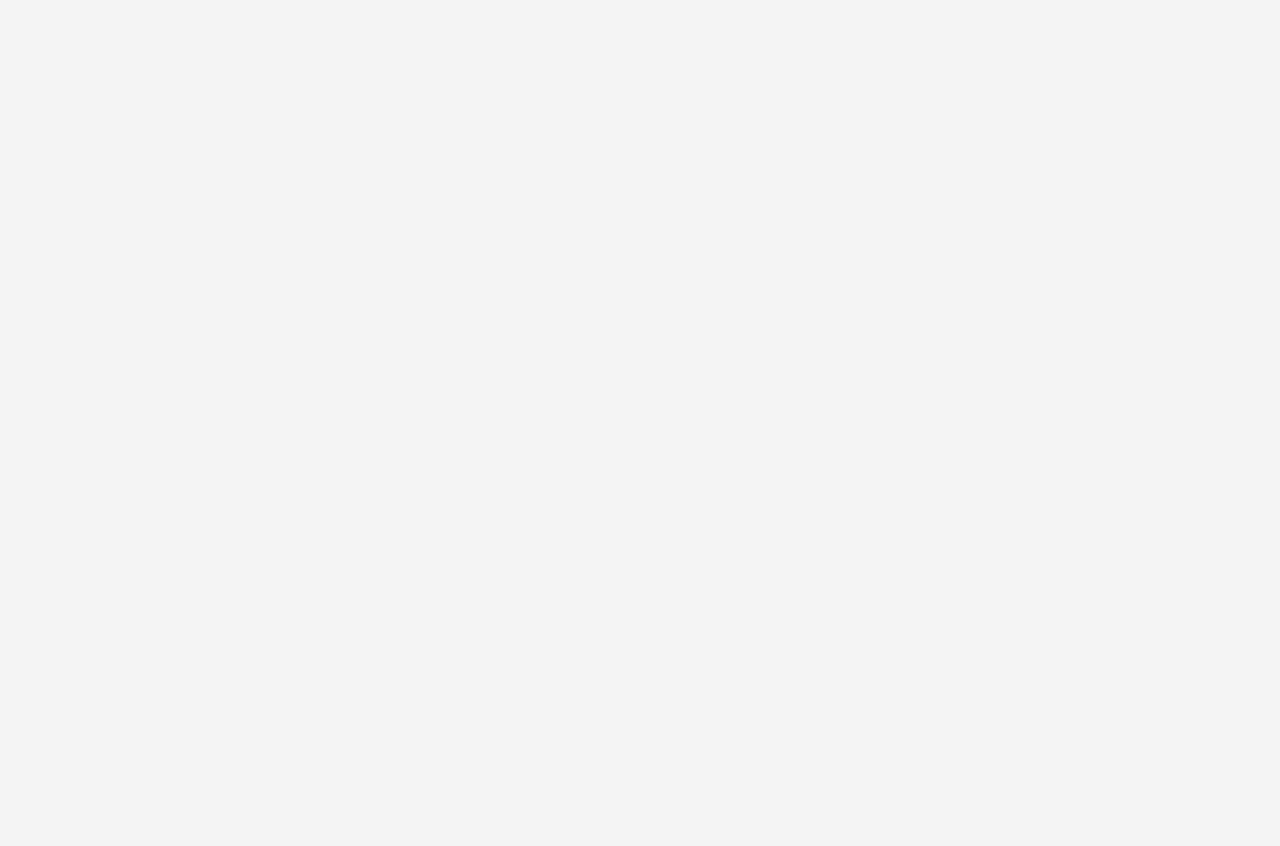
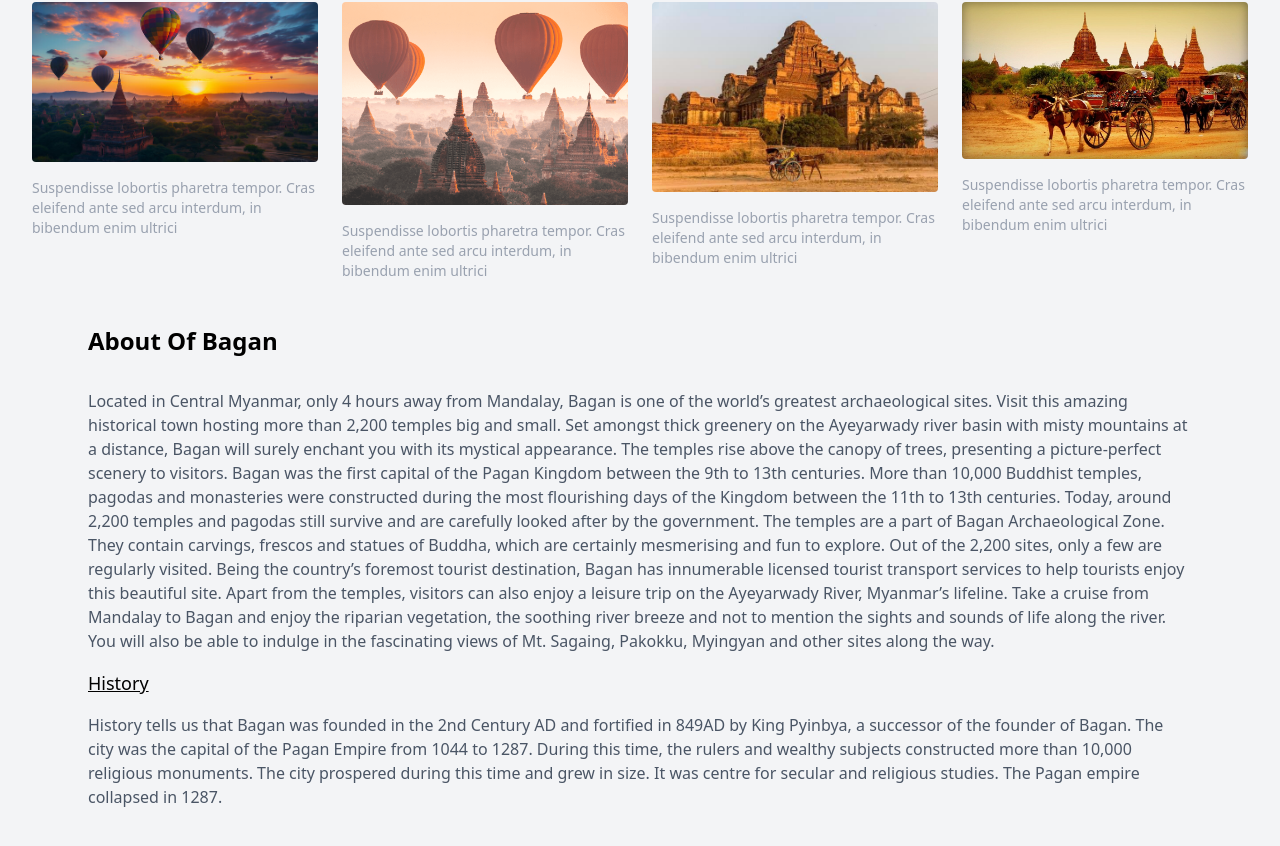
Before and after one commit to aungNyeinChan93/Vue_Router-4, a Vue app: page /bagan/about in a window 1280 px wide. Before the commit this address had no page. Shown: the part 230-1076 px from the top of the page. Before the commit the page ends 800 px from the top, so only its background shows below. Built offline with nearby package versions, Linux system fonts and the light colour scheme.

Commit message:
nested route

```diff
--- a/src/components/layouts/Master.vue
+++ b/src/components/layouts/Master.vue
@@ -104,8 +104,8 @@
             <div class="mx-auto max-w-7xl px-4 py-6 sm:px-6 lg:px-8">
                 <h1 class="text-4xl font-stretch-75% font-mono tracking-tight text-gray-900">
                     {{ $route.params.name
-                        ? $route.params.name.toUpperCase()
-                        : $route.name.toUpperCase()
+                        ? $route.params.name
+                        : $route.name
                     }}
                 </h1>
             </div>
--- a/src/router/index.js
+++ b/src/router/index.js
@@ -25,7 +25,7 @@ const router = createRouter({
       component: Test,
       children: [
         {
-          path: "/test/1",
+          path: "1",
           name: "test-1",
           component: () => import("@/views/TestView.vue"),
         },
@@ -35,7 +35,7 @@ const router = createRouter({
           component: "",
         },
         {
-          path: "3/:name",
+          path: "3/:name?",
           name: "test-3",
           component: () => import("@/views/TestView.vue"),
           props: (route) => ({
@@ -43,6 +43,12 @@ const router = createRouter({
             isActive: route.params.name === "active" ? true : false,
             query: route.query.q,
           }),
+          children: [
+            {
+              path: "childRoute",
+              component: () => import("@/views/ChildTestView.vue"),
+            },
+          ],
         },
       ],
     },
@@ -84,6 +90,15 @@ const router = createRouter({
           path: "bagan",
           name: "bagan",
           component: () => import("@/views/places/BaganView.vue"),
+          props: (route) => ({
+            name: "bagan",
+          }),
+          children: [
+            {
+              path: "about",
+              component: () => import("@/views/about/BaganAboutView.vue"),
+            },
+          ],
         },
         {
           path: "bankok",
--- /dev/null
+++ b/src/views/ChildTestView.vue
@@ -0,0 +1,18 @@
+<script setup>
+
+</script>
+
+<template>
+    <section>
+        <p>Lorem ipsum dolor sit amet consectetur adipisicing elit. Molestias perspiciatis amet voluptatem architecto
+            nobis fuga, a delectus corrupti, ipsam voluptatibus deserunt illo id quod eaque ea. Fugit distinctio porro
+            doloribus at totam itaque. Quis error harum perspiciatis tempora odit praesentium expedita quo, magnam ab
+            dolore ducimus nostrum dolorem hic dignissimos aliquam? Dolores, aliquam natus quisquam nemo cumque dolore
+            sit nostrum eligendi accusamus rem exercitationem perferendis provident tenetur? Magni, voluptatem nemo
+            nihil dolorum facere sapiente aut omnis repellendus vel magnam! Laboriosam ratione, ex voluptatum ipsa ipsam
+            cupiditate tempore praesentium recusandae voluptatibus maxime id. Mollitia eum adipisci consectetur minus
+            ratione. Aperiam, culpa.</p>
+    </section>
+</template>
+
+<style scoped></style>
--- a/src/views/TestView.vue
+++ b/src/views/TestView.vue
@@ -3,7 +3,7 @@ import TheTest from '@/components/TheTest.vue';
 import TheTest2 from '@/components/TheTest2.vue';
 import TheTest3 from '@/components/TheTest3.vue';
 import { ref } from 'vue';
-import { useRoute } from 'vue-router';
+import { useRoute, RouterView } from 'vue-router';
 
 const tests = ref([]);
 const route = useRoute();
@@ -26,7 +26,7 @@ const handleTest2Emit = (value) => {
 <template>
     <section>
         {{ isActive }}
-        <pre>{{ $route.query.q }} || {{ query }} || {{ route.query.q }}</pre>
+        <pre>{{ $route.query.q }} || {{ query }} || {{ route.query.q }} || {{ route.params }}</pre>
         <h2 class="text-3xl text-center">Test-1 Page</h2>
         <TheTest @test:emit="handleEmit" />
 
@@ -34,5 +34,9 @@ const handleTest2Emit = (value) => {
 
         <TheTest3 :name="name" />
 
+        <section>
+            <RouterView />
+        </section>
+
     </section>
 </template>
--- /dev/null
+++ b/src/views/about/BaganAboutView.vue
@@ -0,0 +1,43 @@
+<script setup>
+
+</script>
+
+<template>
+    <section>
+        <h2 class="mt-7 mx-10 p-4 text-2xl font-bold ">About Of Bagan</h2>
+        <p class="p-4 mx-10 text-md text-gray-600">
+            Located in Central Myanmar, only 4 hours away from Mandalay, Bagan is one of the world’s greatest
+            archaeological sites. Visit this amazing historical town hosting more than 2,200 temples big and small. Set
+            amongst thick greenery on the Ayeyarwady river basin with misty mountains at a distance, Bagan will surely
+            enchant you with its mystical appearance. The temples rise above the canopy of trees, presenting a
+            picture-perfect scenery to visitors.
+
+            Bagan was the first capital of the Pagan Kingdom between the 9th to 13th centuries. More than 10,000
+            Buddhist temples, pagodas and monasteries were constructed during the most flourishing days of the Kingdom
+            between the 11th to 13th centuries. Today, around 2,200 temples and pagodas still survive and are carefully
+            looked after by the government.
+
+            The temples are a part of Bagan Archaeological Zone. They contain carvings, frescos and statues of Buddha,
+            which are certainly mesmerising and fun to explore. Out of the 2,200 sites, only a few are regularly
+            visited. Being the country’s foremost tourist destination, Bagan has innumerable licensed tourist transport
+            services to help tourists enjoy this beautiful site.
+
+            Apart from the temples, visitors can also enjoy a leisure trip on the Ayeyarwady River, Myanmar’s lifeline.
+            Take a cruise from Mandalay to Bagan and enjoy the riparian vegetation, the soothing river breeze and
+
+            not to mention the sights and sounds of life along the river. You will also be able to indulge in the
+            fascinating views of Mt. Sagaing, Pakokku, Myingyan and other sites along the way.
+        </p>
+        <h4 class="text-lg mx-10 px-4 underline">History</h4>
+        <p class="p-4 mx-10 text-md text-gray-600">
+
+            History tells us that Bagan was founded in the 2nd Century AD and fortified in 849AD by King Pyinbya, a
+            successor of the founder of Bagan. The city was the capital of the Pagan Empire from 1044 to 1287. During
+            this time, the rulers and wealthy subjects constructed more than 10,000 religious monuments. The city
+            prospered during this time and grew in size. It was centre for secular and religious studies. The Pagan
+            empire collapsed in 1287.
+        </p>
+    </section>
+</template>
+
+<style scoped></style>
--- a/src/views/places/BaganView.vue
+++ b/src/views/places/BaganView.vue
@@ -3,10 +3,16 @@ import { useRoute } from 'vue-router';
 import { destinations } from '@/data.json'
 import { computed } from 'vue';
 import TheExperiencesCard from '@/components/layouts/TheExperiencesCard.vue';
+
+const props = defineProps({
+    name: { type: String }
+})
+
 const route = useRoute();
+// const routeName = computed(() => route.name)
 
 const destination = computed(() => {
-    return destinations.find(destination => destination.slug == route.name);
+    return destinations.find(destination => destination.slug == props.name);
 })
 const experiences = computed(() => destination.value.experiences);
 
@@ -15,7 +21,7 @@ const experiences = computed(() => destination.value.experiences);
 <template>
     <section>
         <div v-if="experiences">
-            <h2 class=" capitalize text-2xl font-bold py-3 underline"> experiences of {{ $route.name }} </h2>
+            <h2 class=" capitalize text-2xl font-bold py-3 underline"> experiences of {{ name }} </h2>
             <div class="grid grid-cols-4 gap-6">
                 <template v-for="exp in experiences" :key="exp">
                     <RouterLink :to="{ name: 'experienceoShow', params: { id: destination.id, slug: exp.slug } }">
@@ -24,5 +30,8 @@ const experiences = computed(() => destination.value.experiences);
                 </template>
             </div>
         </div>
+        <section class="about">
+            <RouterView />
+        </section>
     </section>
 </template>
```
